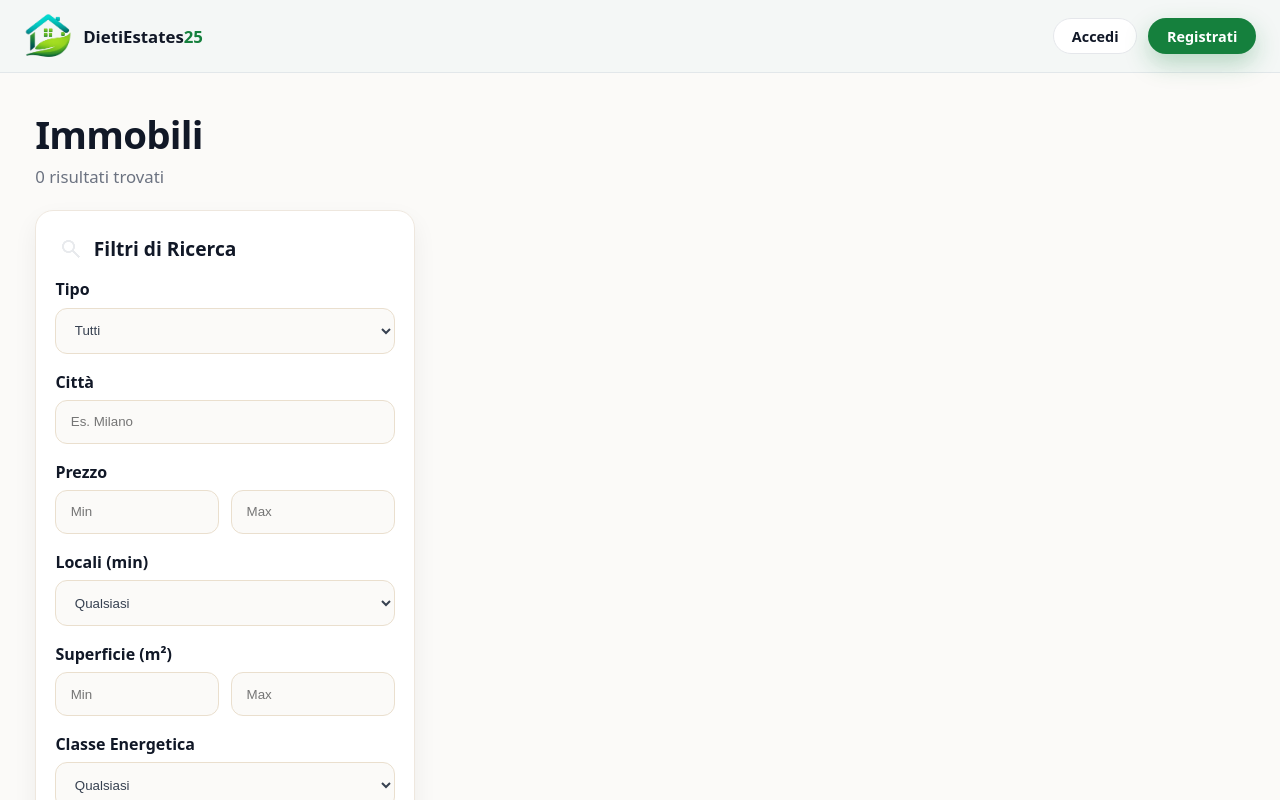
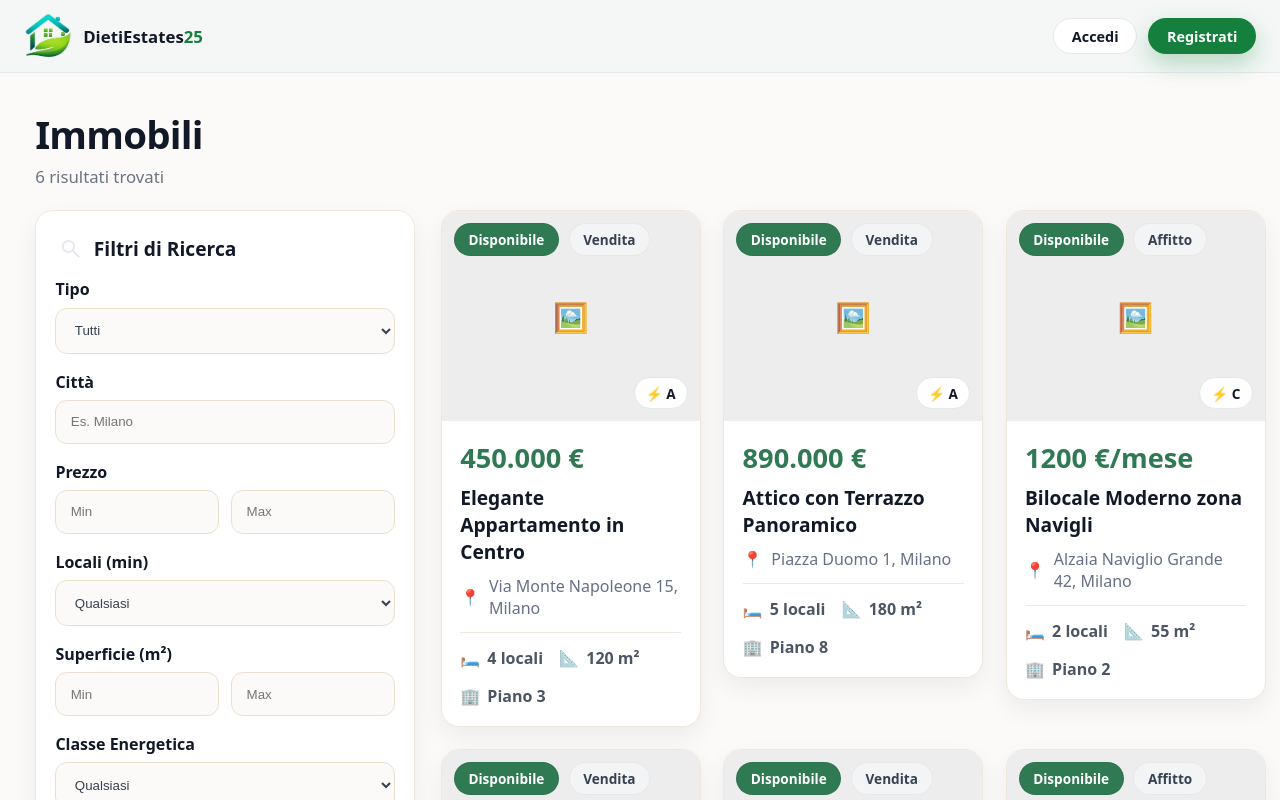
Before and after one commit to davide16dr/DietiEstates25, an Angular app in the folder Frontend-DietiEstates25/: page /pages/properties-page in a window 1280 px wide. Built offline with nearby package versions, Linux system fonts and the light colour scheme.

Commit message:
Create Property Card component

```diff
--- a/Frontend-DietiEstates25/src/app/pages/properties-page.component/properties-page.component.html
+++ b/Frontend-DietiEstates25/src/app/pages/properties-page.component/properties-page.component.html
@@ -2,7 +2,7 @@
     <header class="page-header">
       <div class="title">
         <h1>Immobili</h1>
-        <p class="subtitle">0 risultati trovati</p>
+        <p class="subtitle">{{ countLabel() }}</p>
       </div>
       </header>
 
@@ -14,6 +14,18 @@
       </app-property-filters>
 
       <section class="content">
+        @if (viewMode() === 'map') {
+
+        } @else {
+          <div class="cards" [class.list]="viewMode() === 'list'">
+            @for (p of filtered(); track p.id) {
+              <app-property-card
+                [data]="p"
+                [routerLink]="['/pages/property-detail', p.id]">
+              </app-property-card>
+            }
+          </div>
+        }
       </section>
     </div>
   </div>
--- a/Frontend-DietiEstates25/src/app/pages/properties-page.component/properties-page.component.scss
+++ b/Frontend-DietiEstates25/src/app/pages/properties-page.component/properties-page.component.scss
@@ -7,9 +7,14 @@
 .layout { display:grid; grid-template-columns: 380px 1fr; gap: 1.6rem; align-items:start; }
 .content { min-height: 520px; }
 
+.cards { display:grid; grid-template-columns: repeat(3, minmax(260px, 1fr)); gap: 1.4rem; }
+.cards.list { grid-template-columns: 1fr; }
+
 @media (max-width: 1200px) {
   .layout { grid-template-columns: 340px 1fr; }
+  .cards { grid-template-columns: repeat(2, minmax(260px, 1fr)); }
 }
 @media (max-width: 980px) {
   .layout { grid-template-columns: 1fr; }
+  .cards { grid-template-columns: 1fr; }
 }
--- a/Frontend-DietiEstates25/src/app/pages/properties-page.component/properties-page.component.ts
+++ b/Frontend-DietiEstates25/src/app/pages/properties-page.component/properties-page.component.ts
@@ -3,6 +3,9 @@ import { CommonModule } from '@angular/common';
 import { FormBuilder, ReactiveFormsModule } from '@angular/forms';
 import { PropertyFiltersComponent } from '../../shared/components/properties/property-filters.component/property-filters.component.js';
 import { PropertyFiltersValue } from '../../shared/models/Property.js';
+import { PropertyCardComponent } from "../../shared/components/properties/property-card.component/property-card.component";
+import { PropertyCard } from '../../shared/models/Property.js';
+import { RouterLink } from '@angular/router';
 
 export type ViewMode = 'grid' | 'list' | 'map';
 
@@ -12,7 +15,9 @@ export type ViewMode = 'grid' | 'list' | 'map';
   imports: [
     CommonModule,
     ReactiveFormsModule,
+    RouterLink,
     PropertyFiltersComponent,
+    PropertyCardComponent
   ],
   templateUrl: './properties-page.component.html',
   styleUrls: ['./properties-page.component.scss'],
@@ -20,6 +25,7 @@ export type ViewMode = 'grid' | 'list' | 'map';
 export class PropertiesPageComponent {
   viewMode = signal<ViewMode>('grid');
 
+  // Filtri (ReactiveForms) gestiti nel child component, qui riceviamo value + azioni
   filtersValue = signal<PropertyFiltersValue>({
     type: 'Tutti',
     city: '',
@@ -32,11 +38,168 @@ export class PropertiesPageComponent {
     elevator: false,
   });
 
+  private all = signal<PropertyCard[]>([
+    {
+      id: '1',
+      availability: 'Disponibile',
+      mode: 'Vendita',
+      priceLabel: '450.000 €',
+      title: 'Elegante Appartamento in Centro',
+      address: 'Via Monte Napoleone 15, Milano',
+      rooms: 4,
+      area: 120,
+      floor: 3,
+      energy: 'A',
+      city: 'Milano',
+      mapX: 38,
+      mapY: 70,
+      lat: 45.4689,
+      lng: 9.1963,
+    },
+    {
+      id: '2',
+      availability: 'Disponibile',
+      mode: 'Vendita',
+      priceLabel: '890.000 €',
+      title: 'Attico con Terrazzo Panoramico',
+      address: 'Piazza Duomo 1, Milano',
+      rooms: 5,
+      area: 180,
+      floor: 8,
+      energy: 'A',
+      city: 'Milano',
+      mapX: 44,
+      mapY: 68,
+      lat: 45.4689,
+      lng: 9.1963,
+    },
+    {
+      id: '3',
+      availability: 'Disponibile',
+      mode: 'Affitto',
+      priceLabel: '1200 €/mese',
+      title: 'Bilocale Moderno zona Navigli',
+      address: 'Alzaia Naviglio Grande 42, Milano',
+      rooms: 2,
+      area: 55,
+      floor: 2,
+      energy: 'C',
+      city: 'Milano',
+      mapX: 57,
+      mapY: 62,
+      lat: 45.4689,
+      lng: 9.1963,
+    },
+    {
+      id: '4',
+      availability: 'Disponibile',
+      mode: 'Vendita',
+      priceLabel: '520.000 €',
+      title: 'Trilocale Ristrutturato',
+      address: 'Corso Buenos Aires 10, Milano',
+      rooms: 3,
+      area: 98,
+      floor: 4,
+      energy: 'A',
+      city: 'Milano',
+      mapX: 34,
+      mapY: 72,
+      lat: 45.4689,
+      lng: 9.1963,
+    },
+    {
+      id: '5',
+      availability: 'Disponibile',
+      mode: 'Vendita',
+      priceLabel: '750.000 €',
+      title: 'Loft di Design',
+      address: 'Via Tortona 30, Milano',
+      rooms: 3,
+      area: 140,
+      floor: 1,
+      energy: 'A',
+      city: 'Milano',
+      mapX: 62,
+      mapY: 38,
+      lat: 45.4689,
+      lng: 9.1963,
+    },
+    {
+      id: '6',
+      availability: 'Disponibile',
+      mode: 'Affitto',
+      priceLabel: '950 €/mese',
+      title: 'Monolocale in zona Porta Romana',
+      address: 'Viale Sabotino 5, Milano',
+      rooms: 1,
+      area: 35,
+      floor: 1,
+      energy: 'B',
+      city: 'Milano',
+      mapX: 50,
+      mapY: 70,
+      lat: 45.4689,
+      lng: 9.1963,
+    },
+  ]);
+
+  filtered = computed(() => {
+    const f = this.filtersValue();
+    const city = f.city.trim().toLowerCase();
+
+    return this.all().filter((p) => {
+      if (f.type !== 'Tutti') {
+        const t = f.type.toLowerCase();
+        if (!p.title.toLowerCase().includes(t)) return false;
+      }
+      if (city) {
+        const inAddr = p.address.toLowerCase().includes(city);
+        const inCity = p.city.toLowerCase().includes(city);
+        if (!inAddr && !inCity) return false;
+      }
+
+      const priceNum = this.extractPriceNumber(p.priceLabel);
+
+      if (f.priceMin != null && priceNum < f.priceMin) return false;
+      if (f.priceMax != null && priceNum > f.priceMax) return false;
+
+      if (f.roomsMin !== 'Qualsiasi' && p.rooms < f.roomsMin) return false;
+
+      if (f.areaMin != null && p.area < f.areaMin) return false;
+      if (f.areaMax != null && p.area > f.areaMax) return false;
+
+      if (f.energy !== 'Qualsiasi' && p.energy !== f.energy) return false;
+
+      // mock ascensore: se richiesto, solo piani > 1
+      if (f.elevator && p.floor <= 1) return false;
+
+      return true;
+    });
+  });
+
+  countLabel = computed(() => `${this.filtered().length} risultati trovati`);
+
+  onChangeView(mode: ViewMode) {
+    this.viewMode.set(mode);
+  }
+
   onFiltersSearch(value: PropertyFiltersValue) {
+    // UI: pulsante "Cerca" come screenshot
     this.filtersValue.set(value);
   }
 
   onFiltersReset(value: PropertyFiltersValue) {
     this.filtersValue.set(value);
   }
+
+  onOpenProperty(id: string) {
+    // qui farai navigate(/immobili/:id)
+    console.log('Open property:', id);
+  }
+
+  private extractPriceNumber(priceLabel: string): number {
+    // "450.000 €" -> 450000 ; "1200 €/mese" -> 1200
+    const digits = priceLabel.replace(/[^\d]/g, '');
+    return digits ? Number(digits) : 0;
+  }
 }
--- a/Frontend-DietiEstates25/src/app/shared/components/navbar.component/navbar.component.html
+++ b/Frontend-DietiEstates25/src/app/shared/components/navbar.component/navbar.component.html
@@ -5,18 +5,18 @@
             <img src="/assets/dietiEstates25_onlyLogo.png" alt="Dieti Estates Logo" class="logo-image">
         </div>
         <span class="logo-text">
-          {{ brandText }}<span>{{ brandSuffix }}</span>
+          {{ brandText() }}<span>{{ brandSuffix() }}</span>
         </span>
       </a>
 
-      @if (showAuthActions) {
+      @if (showAuthActions()) {
         <div class="nav-actions">
           <a class="btn ghost" routerLink="/auth/login">Accedi</a>
           <a class="btn primary" routerLink="/auth/register">Registrati</a>
         </div>
       }
 
-      @if (!showAuthActions) {
+      @if (!showAuthActions()) {
         <div class="nav-actions">
           <a class="btn ghost" routerLink="/notifications">Notifiche</a>
           <a class="btn primary" routerLink="/profile">Profilo</a>
--- a/Frontend-DietiEstates25/src/app/shared/components/navbar.component/navbar.component.ts
+++ b/Frontend-DietiEstates25/src/app/shared/components/navbar.component/navbar.component.ts
@@ -1,4 +1,4 @@
-import { Component, Input } from '@angular/core';
+import { Component, input } from '@angular/core';
 import { CommonModule } from '@angular/common';
 import { RouterModule } from '@angular/router';
 
@@ -10,8 +10,7 @@ import { RouterModule } from '@angular/router';
   styleUrls: ['./navbar.component.scss'],
 })
 export class NavbarComponent {
-  @Input() showAuthActions = true;
-
-  @Input() brandText = 'DietiEstates';
-  @Input() brandSuffix = '25';
+  showAuthActions = input<boolean>(true);
+  brandText = input<string>('DietiEstates');
+  brandSuffix = input<string>('25');
 }
--- /dev/null
+++ b/Frontend-DietiEstates25/src/app/shared/components/properties/property-card.component/property-card.component.html
@@ -0,0 +1,30 @@
+<article class="card" (click)="open.emit(data().id)" tabindex="0">
+    <div class="img">
+      <div class="chips">
+        <span class="chip ok">{{ data().availability }}</span>
+        <span class="chip soft">{{ data().mode }}</span>
+      </div>
+
+      <div class="img-ph">
+        <span class="ph-ico">🖼️</span>
+      </div>
+
+      <span class="energy">⚡ {{ data().energy }}</span>
+    </div>
+
+    <div class="body">
+      <div class="price">{{ data().priceLabel }}</div>
+      <div class="title2">{{ data().title }}</div>
+
+      <div class="addr">
+        <span class="addr-ico">📍</span>
+        <span>{{ data().address }}</span>
+      </div>
+
+      <div class="meta">
+        <span class="m"><span class="m-ico">🛏️</span>{{ data().rooms }} locali</span>
+        <span class="m"><span class="m-ico">📐</span>{{ data().area }} m²</span>
+        <span class="m"><span class="m-ico">🏢</span>Piano {{ data().floor }}</span>
+      </div>
+    </div>
+  </article>
--- /dev/null
+++ b/Frontend-DietiEstates25/src/app/shared/components/properties/property-card.component/property-card.component.scss
@@ -0,0 +1,34 @@
+.card{
+    background:#fff; border:1px solid #eee7de; border-radius:18px; overflow:hidden;
+    box-shadow:0 10px 24px rgba(17,24,39,.06);
+    cursor:pointer; transition: transform 120ms ease, box-shadow 120ms ease;
+  }
+  .card:hover{ transform: translateY(-2px); box-shadow:0 16px 34px rgba(17,24,39,.10); }
+
+  .img{ height:210px; background:#ededed; position:relative; }
+  .img-ph{ width:100%; height:100%; display:grid; place-items:center; color:#9ca3af; opacity:.85; }
+  .ph-ico{ font-size:1.8rem; }
+
+  .chips{ position:absolute; top:12px; left:12px; display:flex; gap:.6rem; z-index:2; }
+  .chip{ padding:.35rem .85rem; border-radius:999px; font-weight:800; font-size:.85rem; border:1px solid rgba(0,0,0,.05); }
+  .chip.ok{ background:#2f7a52; color:#fff; }
+  .chip.soft{ background:#f3f4f6; color:#374151; }
+
+  .energy{
+    position:absolute; right:12px; bottom:12px;
+    background:rgba(255,255,255,.92); border:1px solid #e5e7eb; border-radius:999px;
+    padding:.35rem .7rem; font-weight:800; color:#111827; font-size:.85rem;
+  }
+
+  .body{ padding:1.1rem 1.15rem 1.2rem; }
+  .price{ font-size:1.7rem; font-weight:900; color:#2f7a52; margin-bottom:.5rem; }
+  .title2{ font-size:1.2rem; font-weight:900; color:#111827; margin-bottom:.6rem; }
+
+  .addr{
+    display:flex; align-items:center; gap:.55rem; color:#667085;
+    padding-bottom:.85rem; border-bottom:1px solid #efe8de; margin-bottom:.85rem;
+  }
+
+  .meta{ display:flex; gap:1rem; color:#4b5563; flex-wrap:wrap; }
+  .m{ display:inline-flex; align-items:center; gap:.45rem; font-weight:700; }
+  .m-ico{ opacity:.85; }
--- /dev/null
+++ b/Frontend-DietiEstates25/src/app/shared/components/properties/property-card.component/property-card.component.ts
@@ -0,0 +1,15 @@
+import { Component, input, output } from '@angular/core';
+import { CommonModule } from '@angular/common';
+import { PropertyCard } from '../../../models/Property';
+
+@Component({
+  selector: 'app-property-card',
+  standalone: true,
+  imports: [CommonModule],
+  templateUrl: './property-card.component.html',
+  styleUrls: ['./property-card.component.scss'],
+})
+export class PropertyCardComponent {
+  data = input.required<PropertyCard>();
+  open = output<string>();
+}
```
Also changed, not shown: 1 other file (tests, documents, lock files or other folders).
